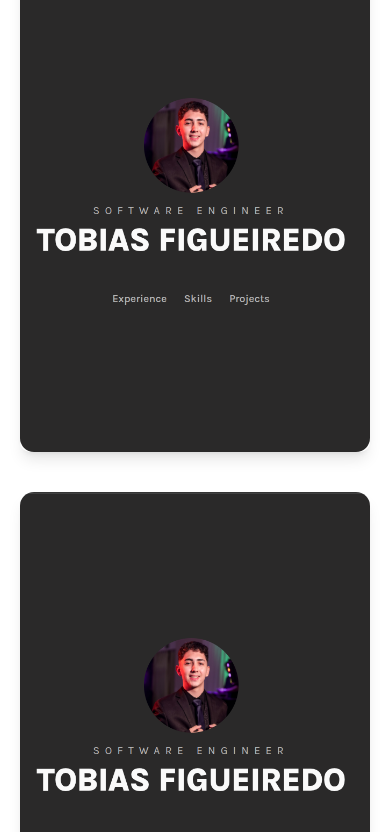
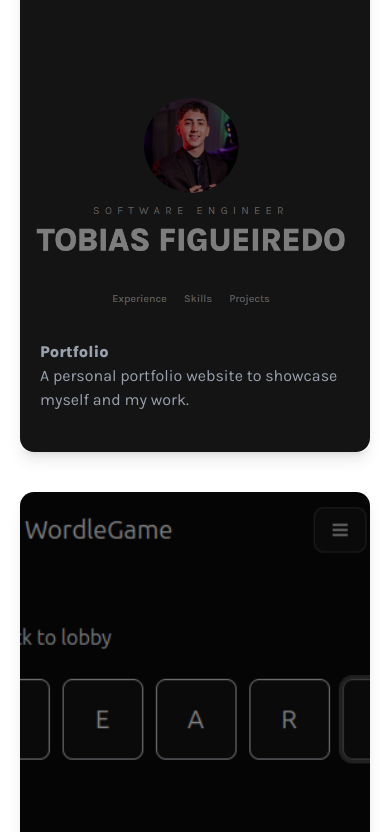
Before and after one commit to Tobias-fernandes/portfolio-tobias, a Next.js app: page / in a window 390 px wide. Shown: the part 3548-4380 px from the top of the page. Built offline with nearby package versions, Linux system fonts and the light colour scheme.

Commit message:
fix: upgrade style in projects and skills

```diff
--- a/src/components/website/projects.tsx
+++ b/src/components/website/projects.tsx
@@ -1,5 +1,6 @@
 import Image from "next/image";
 import Link from "next/link";
+import { Skeleton } from "../ui/skeleton";
 
 interface ProjectsCardProps {
   imgSrc: string;
@@ -12,6 +13,7 @@ function ProjectsCard({ data }: { data: ProjectsCardProps }) {
   return (
     <div className="relative group max-md:w-full md:w-[275px] md:hover:w-[400px] h-[500px] shadow-lg rounded-lg overflow-hidden transition-all duration-300">
       <Link href={data.link} target="_blank">
+        {data.imgSrc ? (
           <Image
             src={`/projects/${data.imgSrc}`}
             alt={data.title}
@@ -20,15 +22,16 @@ function ProjectsCard({ data }: { data: ProjectsCardProps }) {
             priority
             quality={100}
             unoptimized
-          className="rounded-xl w-full h-full object-cover transition-transform duration-300 group-hover:scale-105 group-hover:brightness-50"
+            className="max-sm:brightness-50 rounded-xl w-full h-full object-cover transition-transform duration-300 group-hover:scale-105 group-hover:brightness-50"
           />
-
-        <h3 className="hidden absolute group-hover:block bottom-15 px-5 font-black text-gray-400">
-          {data.title}
+        ) : (
+          <Skeleton className="w-full h-full" />
+        )}
+        <h3 className="sm:hidden absolute group-hover:block bottom-10 px-5">
+          <span className="font-black text-gray-400">{data.title}</span>
+          <br />
+          <span className="leading-5 text-gray-400">{data.description}</span>
         </h3>
-        <p className="hidden absolute group-hover:block bottom-5 px-5 leading-5 text-gray-400">
-          {data.description}
-        </p>
       </Link>
     </div>
   );
@@ -44,15 +47,15 @@ export default function Projects() {
       link: "https://github.com/Tobias-fernandes/portfolio-tobias",
     },
     {
-      imgSrc: "portfolio.png",
-      title: "Tobias",
-      description: "A web application for managing tasks and projects.",
-      link: "#",
+      imgSrc: "wordle.png",
+      title: "Worlde Game",
+      description: "A web game to try to discover a random word",
+      link: "https://github.com/Tobias-fernandes/WordleGame",
     },
     {
-      imgSrc: "portfolio.png",
+      imgSrc: "",
       title: "Soon...",
-      description: "",
+      description: "Project in development",
       link: "#",
     },
   ];
--- a/src/components/website/skills.tsx
+++ b/src/components/website/skills.tsx
@@ -15,7 +15,7 @@ function SkillCard({ data }: { data: skillsDataProps }) {
         alt={data.url}
         width={100}
         height={100}
-        className="grayscale group-hover:grayscale-0"
+        className="sm:grayscale sm:group-hover:grayscale-0"
       />
       <span className="text-secondary dark:text-primary">{data.name}</span>
     </div>
```
Also changed, not shown: public/projects/wordle.png (added). Lines whose indentation alone changed are shown as unchanged.
